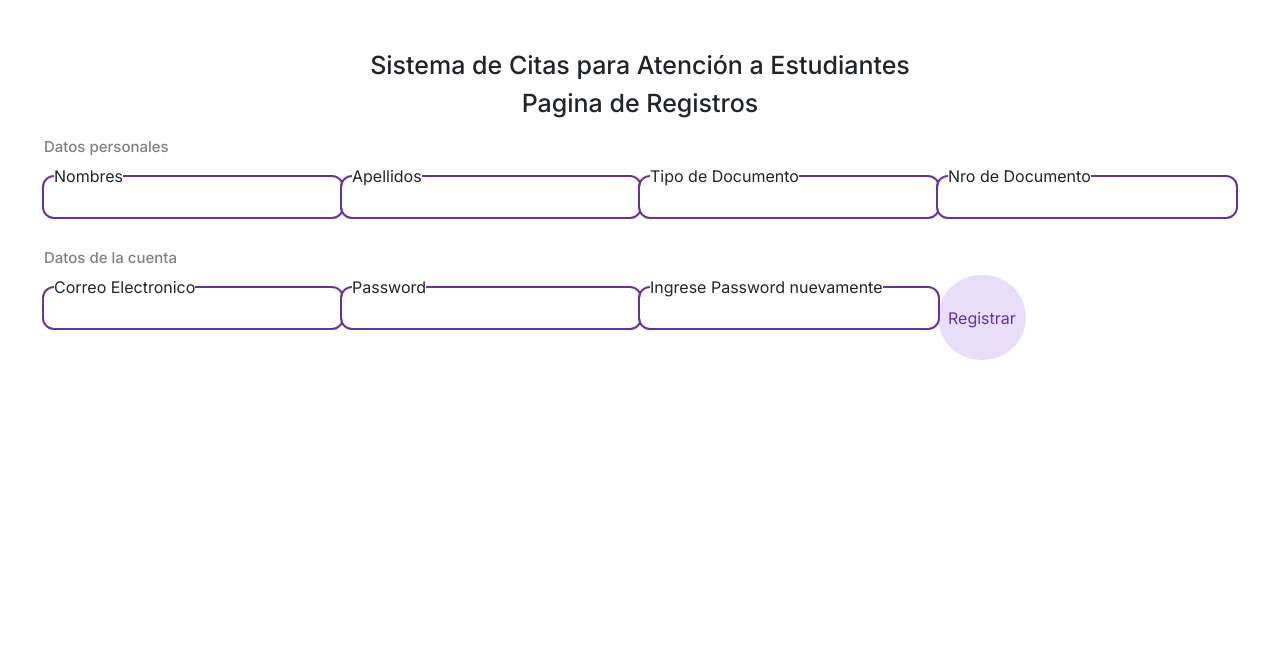
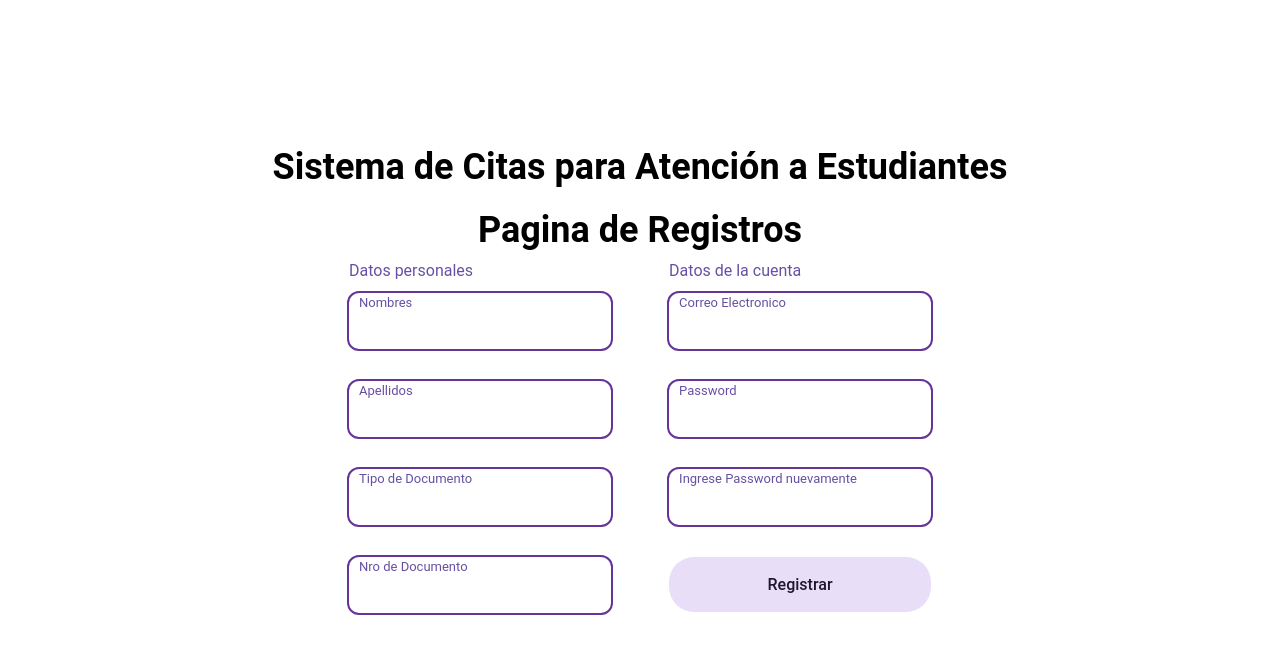
Before and after one commit to aleramirezzzp/Grupo-6, a Next.js app: page /pantalla_registro in a window 1280 px wide. Shown: the top 654 px of the page. Built offline with nearby package versions, Linux system fonts and the light colour scheme.

Commit message:
page.module.css

```diff
--- a/src/app/pantalla_registro/page.module.css
+++ b/src/app/pantalla_registro/page.module.css
@@ -1,61 +1,82 @@
 .container {
-    padding-top: 50px;
-    min-height: 100vh;
-    width: 100%;
-    display: flex;
-    align-items: center;
-    flex-direction: column;
-
-  }
-
-.h1_1{
-    font-size: 25px;
+  font-family: 'Roboto', sans-serif;
+  margin: 0;
+  padding: 0;
+  display: flex;
+  flex-direction: column;
+  align-items: center;
+  justify-content: center;
+  height: 100vh;
+  background: #FFFFFF;
 }
 
-.h1_2{
-  font-size: 25px;
+.h1_1,
+.h1_2 {
+  font-size: 36px;
+  font-weight: bold;
+  text-align: center;
+  color: #000000;
   margin-bottom: 20px;
 }
 
-.h5_1{
-  display: flex;
-  justify-content: left;
-  width: 50%;
-  font-size: 15px;
-  color: gray;
+.h1_2 {
+  margin-bottom: 0;
 }
 
-.input1{
-
+.content {
+  color: #6750A4;
+  font-size: 13px;
   display: flex;
   justify-content: space-between;
-  width: 50%;
+  width: 100%;
+  max-width: 600px;
+  padding: 9px;
 }
 
-.input2{
-  display: flex;
-  justify-content:right;
-  width: 50%;
-
+.leftContent,
+.rightContent {
+  width: 45%;
 }
 
-.divBtn{
-
-  width: 31%;
-  margin: 0 0 0 auto;
+.input1 {
+  margin-bottom: 8px;
+  text-align: left;
 }
 
-.registrar{
-  border-radius: 50px;
-  padding: 5px 10px;
-  background-color: #E8DEF8;
-  border: none;
-  color: rebeccapurple;
+.input1 input[type="text"],
+.input1 input[type="email"],
+.input1 input[type="password"] {
+  width: 100%;
+  padding: 16px;
+  font-size: 16px;
 }
 
-.registrar:hover{
-  border-radius: 50px;
-  padding: 5px 10px;
-  background-color: white;
-  color: rebeccapurple;
+.h5_1 {
+  font-size: 16px;
+  font-weight: 400;
+  color: #6750A4;
+  margin-bottom: 6px;
 }
+
+.divBtn {
+  text-align: center;
+  margin-top: 20px;
+}
+
+.registrar {
+  width: 100%;
+  height: 55px;
+  background: #E8DEF8;
+  border: none;
+  border-radius: 25px;
+  color: #1D192B;
+  font-weight: 500;
+  font-size: 16px;
+  cursor: pointer;
+  margin-right: 10px;
+}
+
+.registrar:hover {
+  background: #6750A4;
+  color: #FFFFFF;
+}
```
